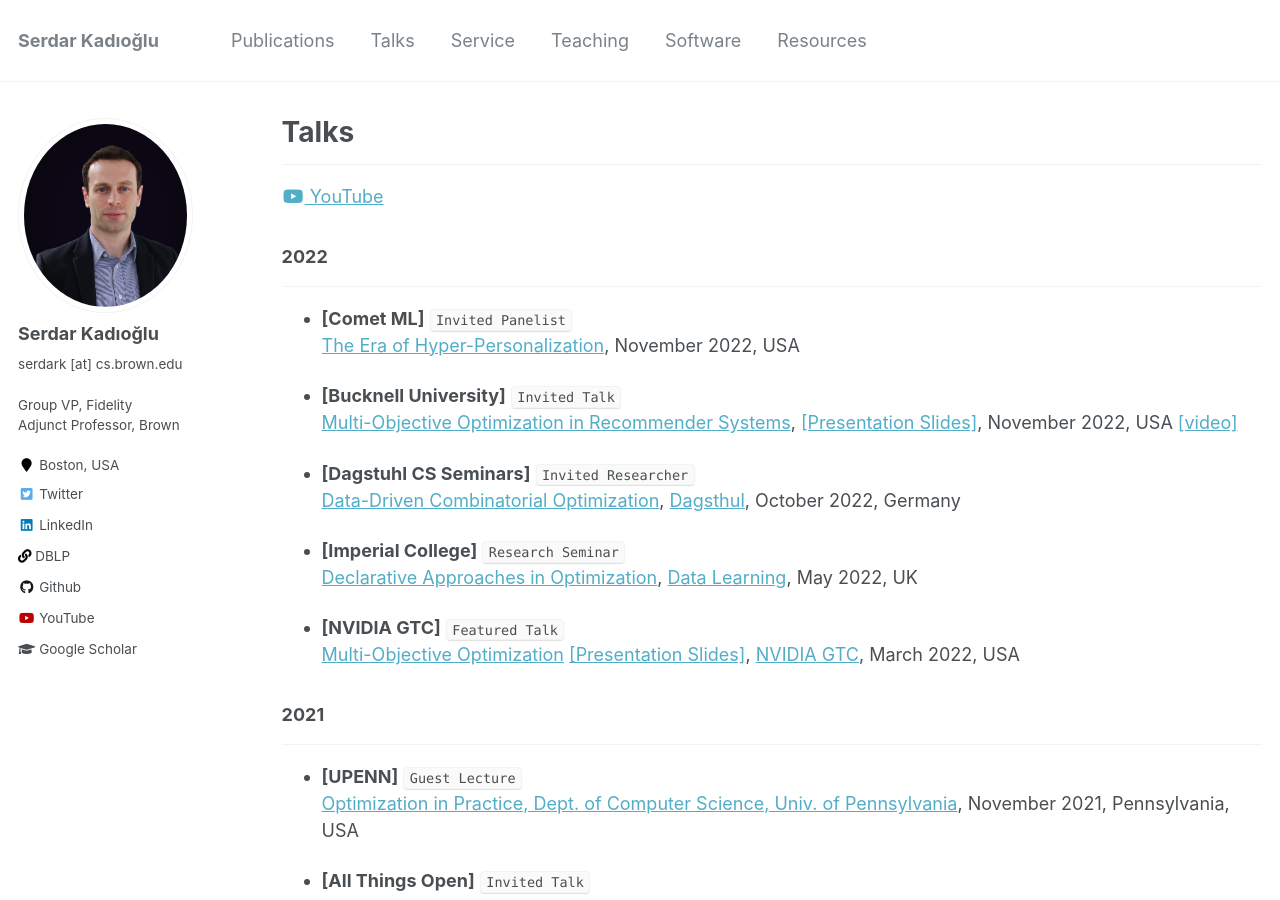
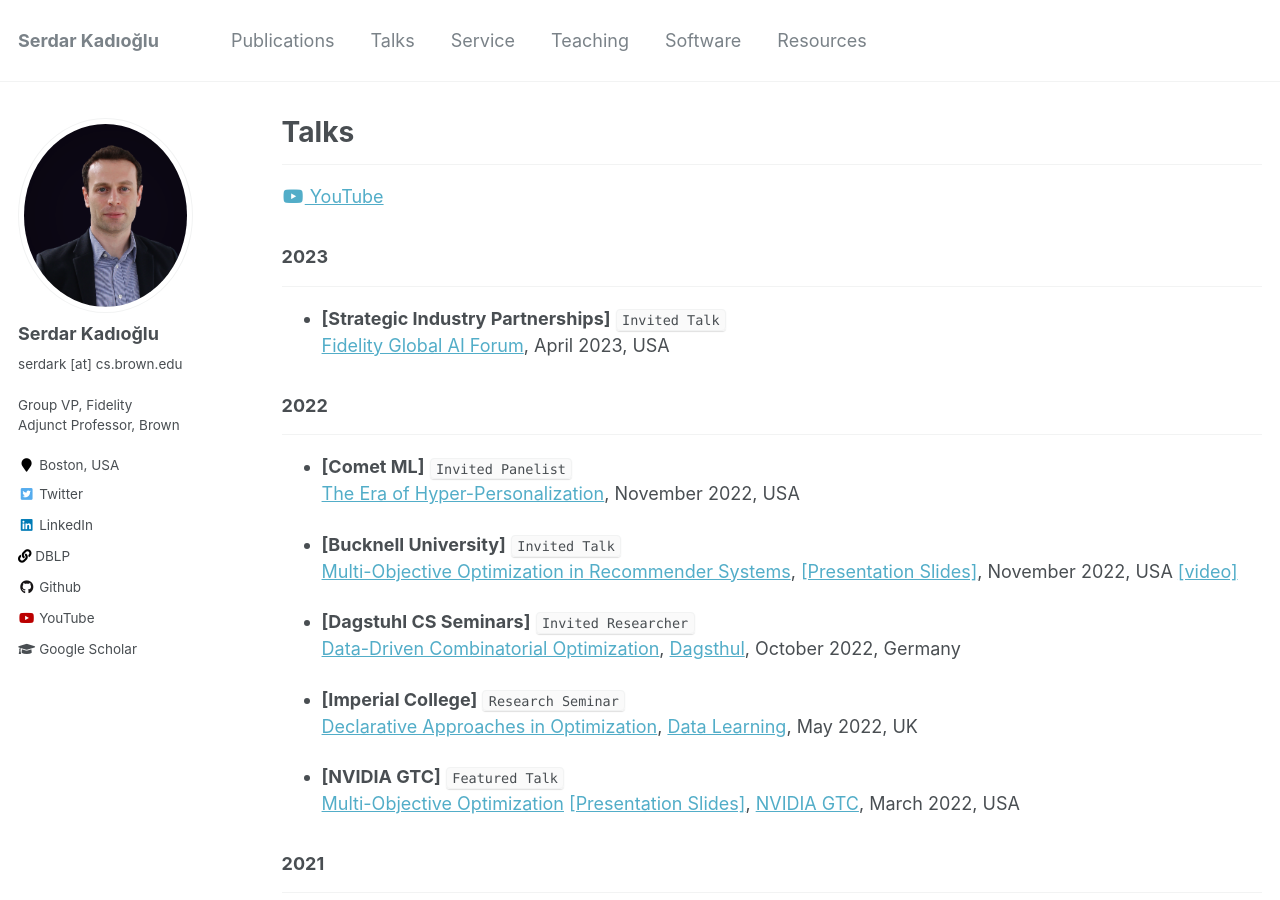
Before and after one commit to skadio/skadio.github.io, a Jekyll site: the page built from _pages/talks.md, in a window 1280 px wide and 900 px high. Built offline with Jekyll 4.4.1, drawn with Linux system fonts in a browser that asks for light colours.

Commit message:
Update talks.md

```diff
--- a/_pages/talks.md
+++ b/_pages/talks.md
@@ -8,6 +8,13 @@ author_profile: true
 ---
 
 <a href="https://www.youtube.com/channel/UCzJyUE6YtOdrGpyOpgYhyKg"><i class="fab fa-fw fa-youtube" aria-hidden="true"></i> YouTube</a>
+### 2023
+
+---
+
+* **[Strategic Industry Partnerships]** `Invited Talk`\
+   [Fidelity Global AI Forum](), April 2023, USA
+
 
 ### 2022
 
```
